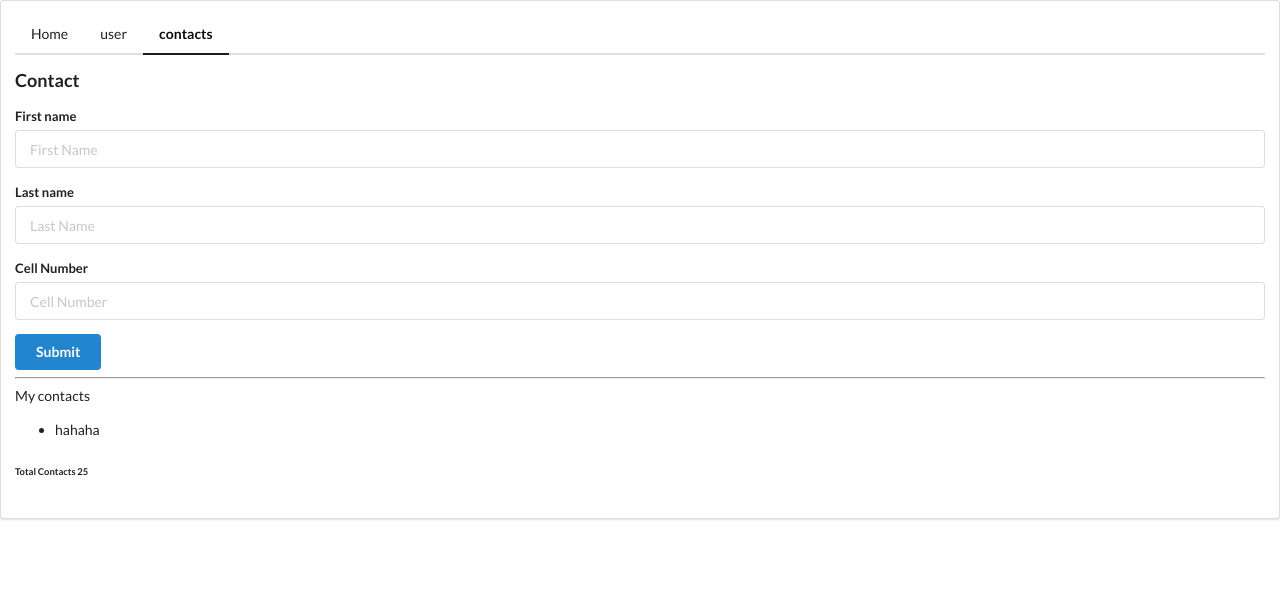
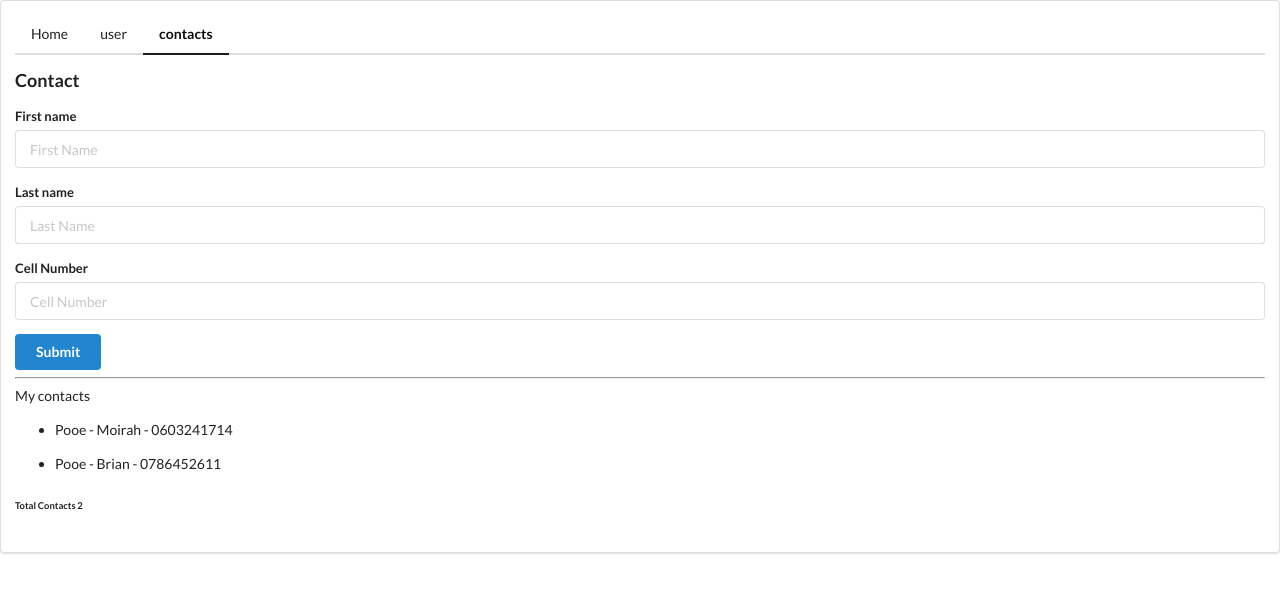
Before and after one commit to Brian611/reactcontactapp, a React (Create React App) app: page /contacts in a window 1280 px wide. Shown: the top 592 px of the page. Built offline with nearby package versions, Linux system fonts and the light colour scheme.

Commit message:
contact list fix

```diff
--- a/src/Components/Contacts.js
+++ b/src/Components/Contacts.js
@@ -2,8 +2,8 @@ import React, { Component } from 'react';
 import Items from './Items';
 
 var contacts = [
-    { firstName : "Moira",lastName:"Pooe", cellNumber:"0603241714"},
-    { firstName : "Brian",lastName:"Pooe", cellNumber:"0786452611"}
+    { firstName: "Moirah", lastName: "Pooe", cellNumber: "0603241714" },
+    { firstName: "Brian", lastName: "Pooe", cellNumber: "0786452611" }
 ]
 class Contacts extends Component {
     constructor(props) {
@@ -11,6 +11,7 @@ class Contacts extends Component {
         this.state = {
             contacts
         }
+
         this.handleSubmit = this.handleSubmit.bind(this);
         this.onChange = this.onChange.bind(this);
     }
@@ -28,7 +29,6 @@ class Contacts extends Component {
                 [e.target.name]: e.target.value
             });
     }
-
     render() {
         return (
             <div>
@@ -55,7 +55,7 @@ class Contacts extends Component {
                     </div>
                 </form>
                 <hr />
-                <Items />
+                <Items contacts={this.state.contacts} />
             </div>
         );
     }
--- a/src/Components/Item.js
+++ b/src/Components/Item.js
@@ -1,10 +1,11 @@
 import React from 'react';
 
-function Item(props) {
+function Item({ contact }) {
+
     return (<div className="panel-body">
         <ul className="list-group">
             <li className="list-group-item">
-                hahaha
+                {contact.lastName} - {contact.firstName} - {contact.cellNumber}
                 <div className="pull-right action-buttons">
                     <a href="http://www.jquery2dotnet.com"><span className="glyphicon glyphicon-pencil"></span></a>
                     <a href="http://www.jquery2dotnet.com" className="trash"><span className="glyphicon glyphicon-trash"></span></a>
--- a/src/Components/Items.js
+++ b/src/Components/Items.js
@@ -1,6 +1,12 @@
 import React from 'react';
 import Item from './Item';
-function Items(props) {
+
+const Items = ({ contacts }) => {
+
+    const singleContact = contacts.map((contact,index) => {
+       return <Item key={index} contact={contact} />
+    });
+
     return (
         <div className="row">
             <div className="col-md-6">
@@ -8,12 +14,12 @@ function Items(props) {
                     <div className="panel-heading">
                         <span className="glyphicon glyphicon-list">My contacts</span>
                     </div>
-                           <Item />
+                    {singleContact}
                     <div className="panel-footer">
                         <div className="row">
                             <div className="col-md-6">
                                 <h6>
-                                            Total Contacts <span className="label label-info">25</span></h6>
+                                    Total Contacts <span className="label label-info">{contacts.length}</span></h6>
                             </div>
                         </div>
                     </div>
```
Lines whose indentation alone changed are shown as unchanged.
